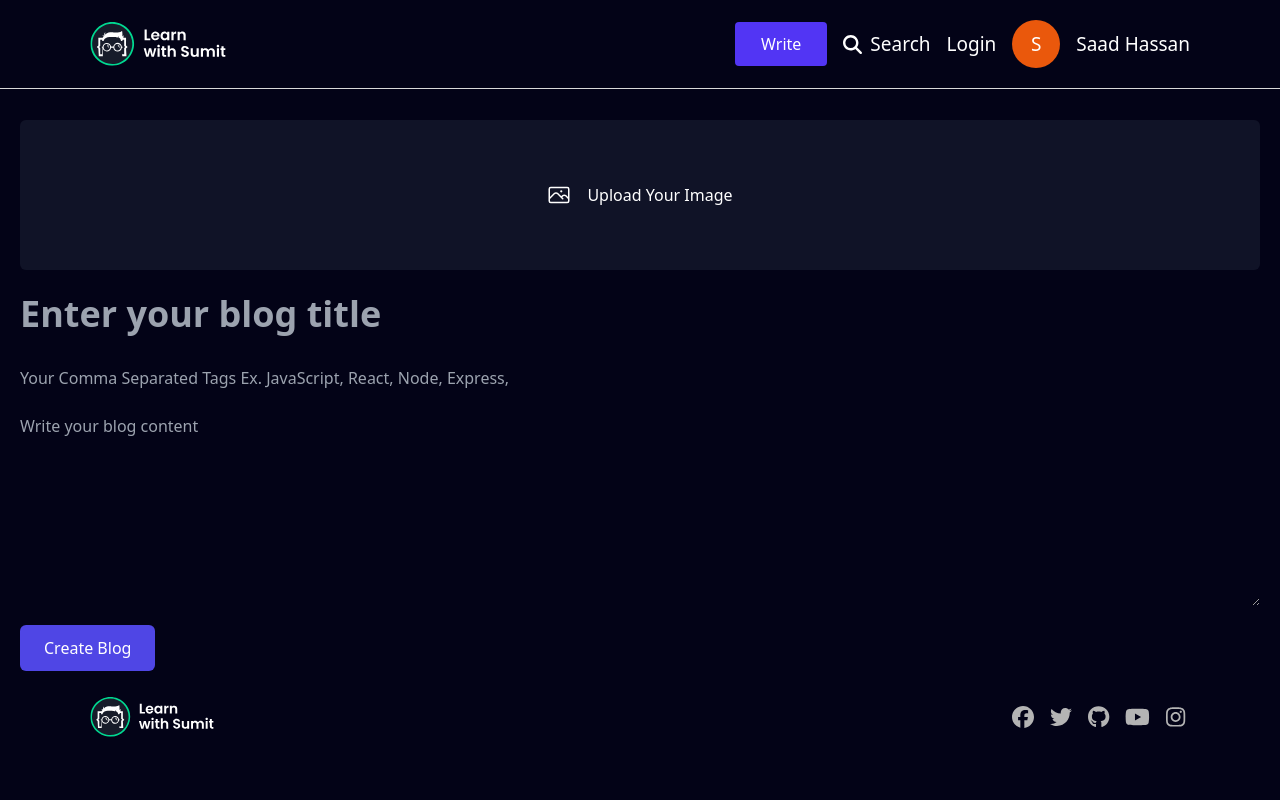
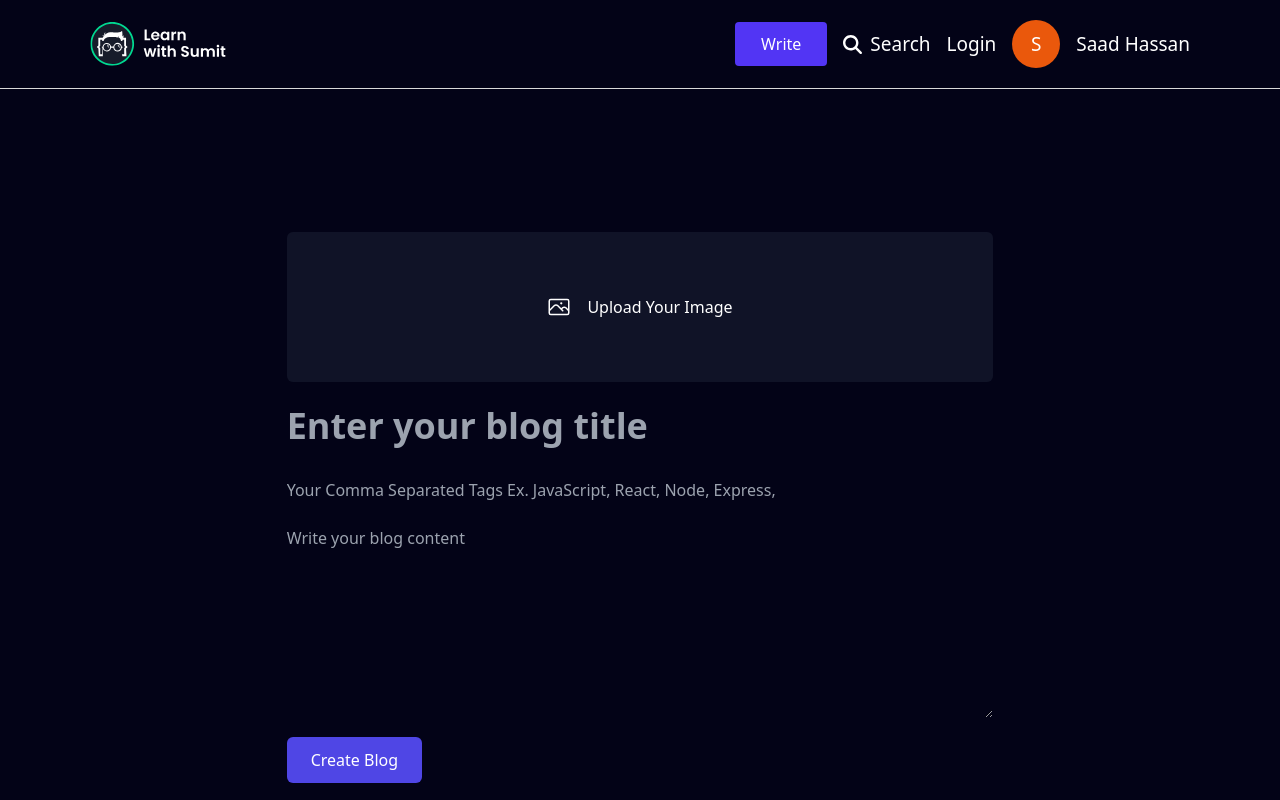
Before and after one commit to Nazim6269/nazimblogs, a React (Vite) app: page /create-blog in a window 1280 px wide. Shown: the top 800 px of the page. Built offline with nearby package versions, Linux system fonts and the light colour scheme.

Commit message:
💄 style: update UI design

```diff
--- a/src/App.jsx
+++ b/src/App.jsx
@@ -1,18 +1,20 @@
 import { BrowserRouter, Route, Routes } from "react-router-dom";
 import "./App.css";
+import Footer from "./Components/Footer/Footer";
+import Navbar from "./Components/Navbar/Navbar";
+import Container from "./Components/ui/container/Container";
 import CreateBlog from "./screens/CreateBlog/CreateBlog";
 import Home from "./screens/Home/Home";
 import Login from "./screens/Login/Login";
 import Profile from "./screens/Profile/Profile";
 import Register from "./screens/Register/Register";
-import Navbar from "./Components/Navbar/Navbar";
-import Footer from "./Components/Footer/Footer";
 
 function App() {
   return (
     <>
       <BrowserRouter>
         <Navbar />
+        <Container>
           <Routes>
             <Route exact path="/" element={<Home />} />
             <Route exact path="/login" element={<Login />} />
@@ -20,6 +22,7 @@ function App() {
             <Route exact path="/create-blog" element={<CreateBlog />} />
             <Route exact path="/profile" element={<Profile />} />
           </Routes>
+        </Container>
         <Footer />
       </BrowserRouter>
     </>
--- a/src/screens/CreateBlog/CreateBlog.jsx
+++ b/src/screens/CreateBlog/CreateBlog.jsx
@@ -1,6 +1,6 @@
 const CreateBlog = () => {
   return (
-    <div className="">
+    <div className="w-4/6">
       {/* <!-- Form Input field for creating Blog Post --> */}
       <form action="#" method="POST" className=" px-5 py-4">
         <div className="grid place-items-center bg-slate-600/20  h-[150px] rounded-md my-4">
```
Lines whose indentation alone changed are shown as unchanged.
